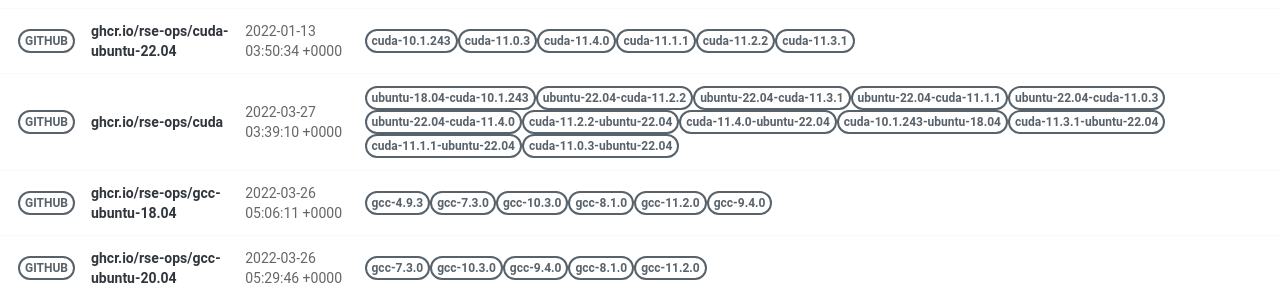
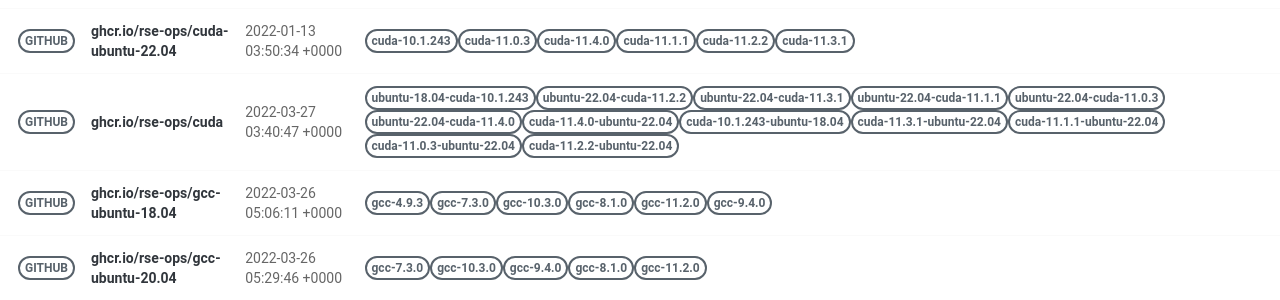
Before and after one commit to rse-ops/docker-images, a Jekyll site: the page built from pages/index.md, in a window 1280 px wide. Shown: the part 421-721 px from the top of the page. Built offline with Jekyll 4.4.1, drawn with Linux system fonts in a browser that asks for light colours; nearby versions of some CDN libraries.

Commit message:
Automated push to update library 2022-03-27

```diff
--- a/_library/ghcr.io-rse-ops-cuda.md
+++ b/_library/ghcr.io-rse-ops-cuda.md
@@ -1,7 +1,7 @@
 ---
 layout: container
 name: ghcr.io/rse-ops/cuda
-updated_at: 2022-03-27 03:39:10.612662
+updated_at: 2022-03-27 03:40:47.879242
 
 
 container_url: https://github.com/orgs/rse-ops/packages/container/package/cuda
```
Also changed, not shown: other parts of _library/ghcr.io-rse-ops-cuda.md (+3 -3 lines).
